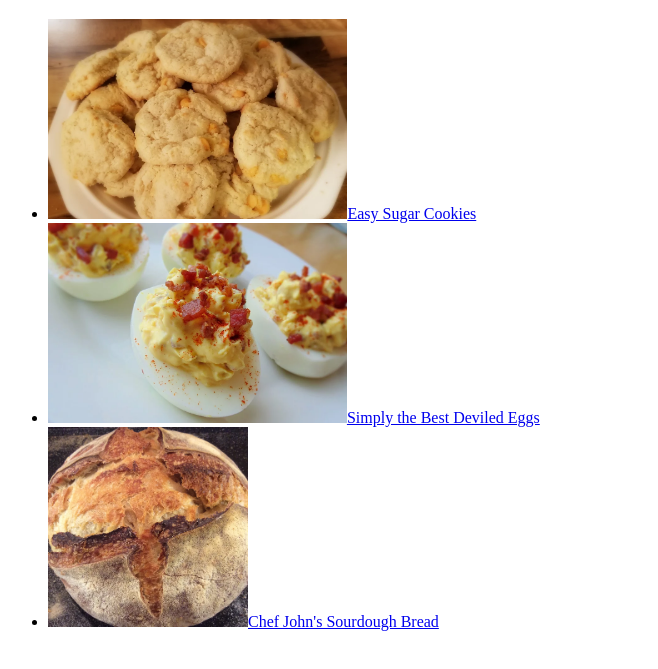
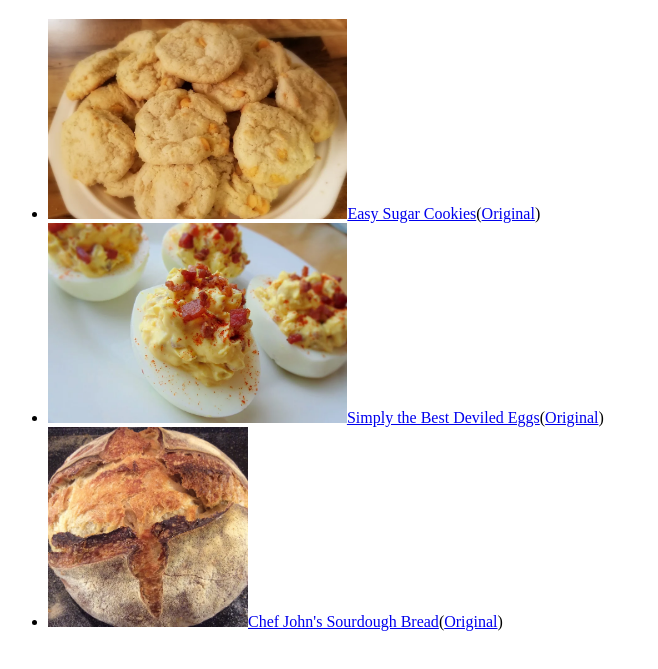
Before and after one commit to RealSadLemon/odin-recipes, a plain HTML site: page index.html in a window 1280 px wide. Shown: the part 61-730 px from the top of the page, without its empty margins (0-658 px from the left). Drawn offline with Linux system fonts and the light colour scheme.

Commit message:
added links to the original recipes

```diff
--- a/index.html
+++ b/index.html
@@ -7,9 +7,9 @@
     <body>
         <h1>Odin Recipes</h1>
         <ul>
-            <li><a href="recipes/sugar-cookie.html"><img src="img/image.webp" height="200">Easy Sugar Cookies</a></li>
-            <li><a href="recipes/eggs.html"><img src="img/eggs.webp" height="200">Simply the Best Deviled Eggs</a></li>
-            <li><a href="recipes/bread.html"><img src="img/bread.webp" height="200">Chef John's Sourdough Bread</a></li>
+            <li><a href="recipes/sugar-cookie.html"><img src="img/image.webp" height="200">Easy Sugar Cookies</a>(<a href="https://www.allrecipes.com/recipe/9870/easy-sugar-cookies/">Original</a>)</li>
+            <li><a href="recipes/eggs.html"><img src="img/eggs.webp" height="200">Simply the Best Deviled Eggs</a>(<a href="https://www.allrecipes.com/recipe/262928/simply-the-best-deviled-eggs/">Original</a>)</li>
+            <li><a href="recipes/bread.html"><img src="img/bread.webp" height="200">Chef John's Sourdough Bread</a>(<a href="https://www.allrecipes.com/recipe/260540/chef-johns-sourdough-bread/">Original</a>)</li>
         </ul>
     </body>
 </html>
```
